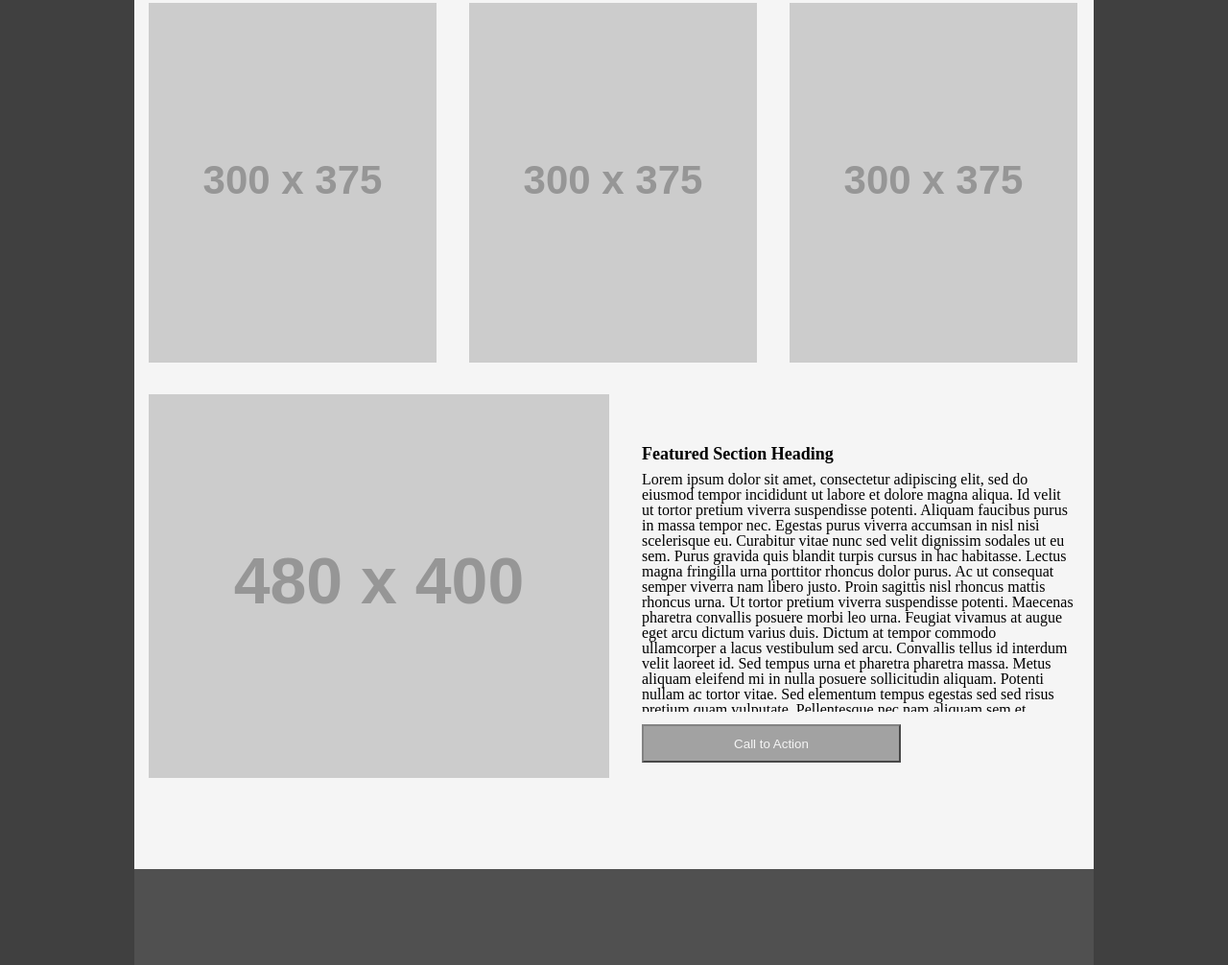
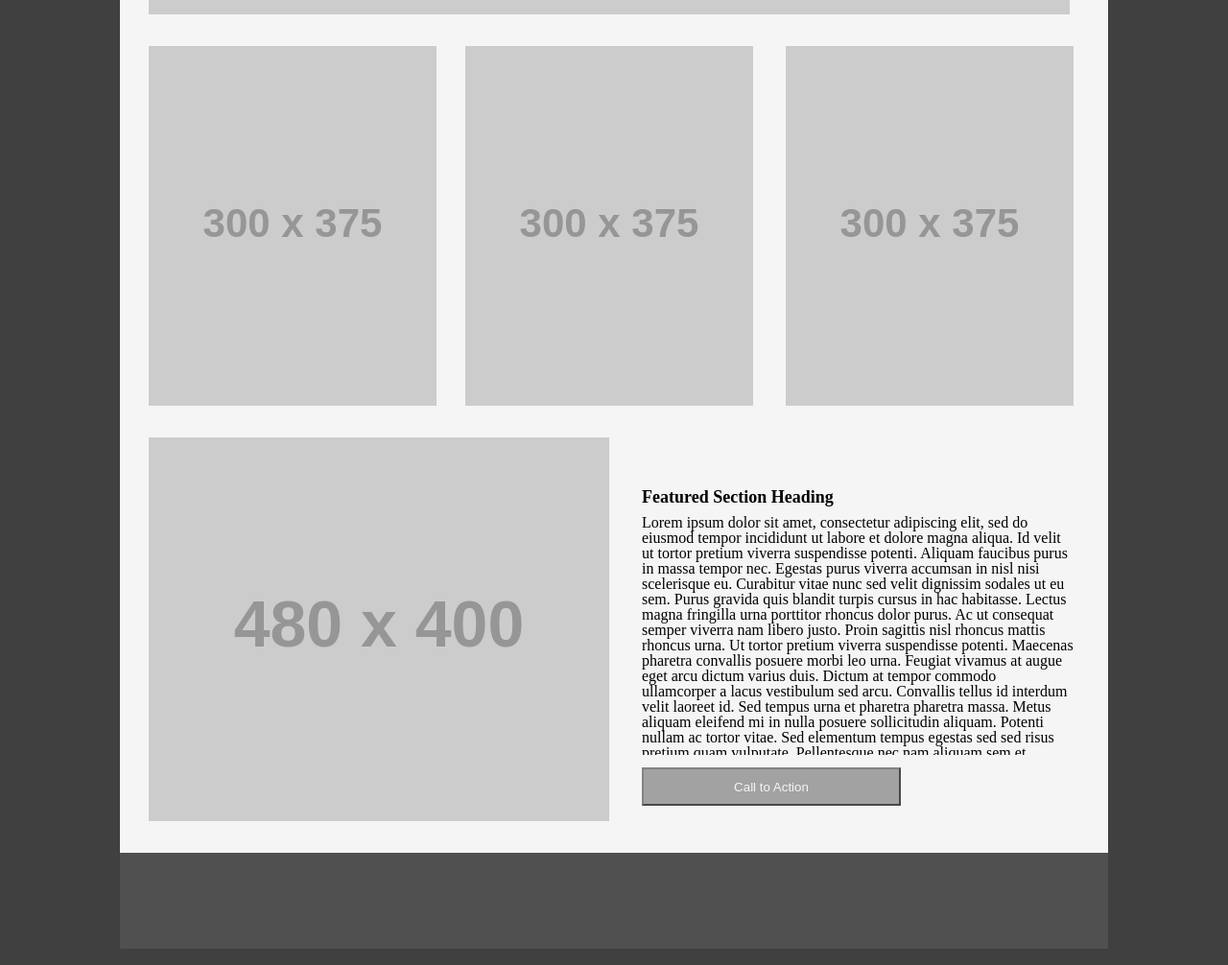
Before and after one commit to jstreifel-33/wireframe-exercise, a plain HTML site: page index.html in a window 1280 px wide. Shown: the part 598-1604 px from the top of the page at 96% size. Drawn offline with Linux system fonts and the light colour scheme; placeholder pictures from the web are drawn by us.

Commit message:
finishes wireframe project.

```diff
--- a/style.css
+++ b/style.css
@@ -6,7 +6,6 @@
 
 body{
   background-color:#404040;
-  width:1000px;
   margin:auto;
 }
 
@@ -14,7 +13,8 @@ body{
 
 header{
   background-color:#505050;
-  width: 1000px;
+  width: 1030px;
+  padding:15px;
   box-sizing: border-box;
   margin-left:auto;
   margin-right:auto;
@@ -50,6 +50,8 @@ nav p{
 main{
   background-color: #f5f5f5;
   box-sizing: border-box;
+  width:1030px;
+  padding:15px;
   margin-left:auto;
   margin-right:auto;
 }
@@ -63,7 +65,7 @@ img{
 div{
   display:inline-block;
   width:100%;
-  height: 510px;
+  height: 430;
 }
 
 article{
@@ -103,7 +105,9 @@ article button:hover{
 /* FOOTER STYLE */
 
 footer{
+  margin-top:15;
   background-color:#505050;
-  width:100%;
+  width:1030px;
   height:100px;
+  margin:auto;
 }
```
Also changed, not shown: index.html (+1 -3 lines).
